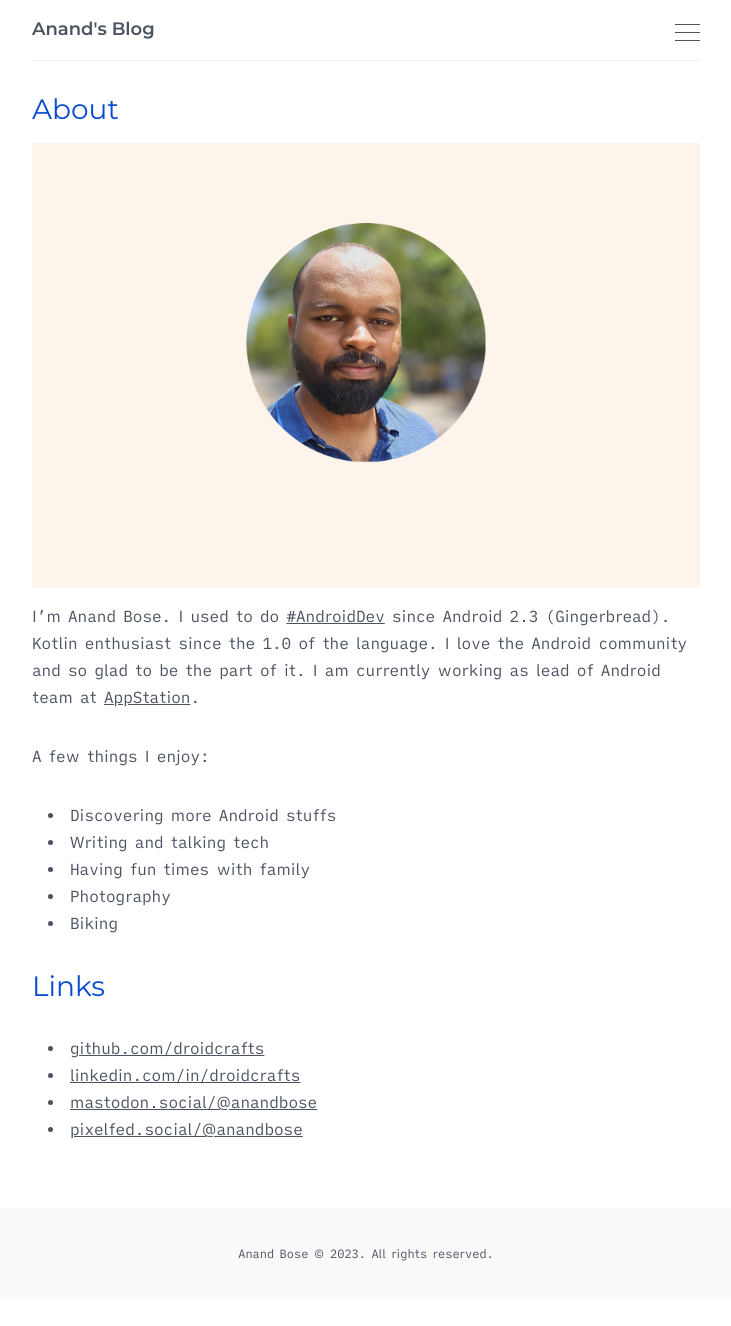
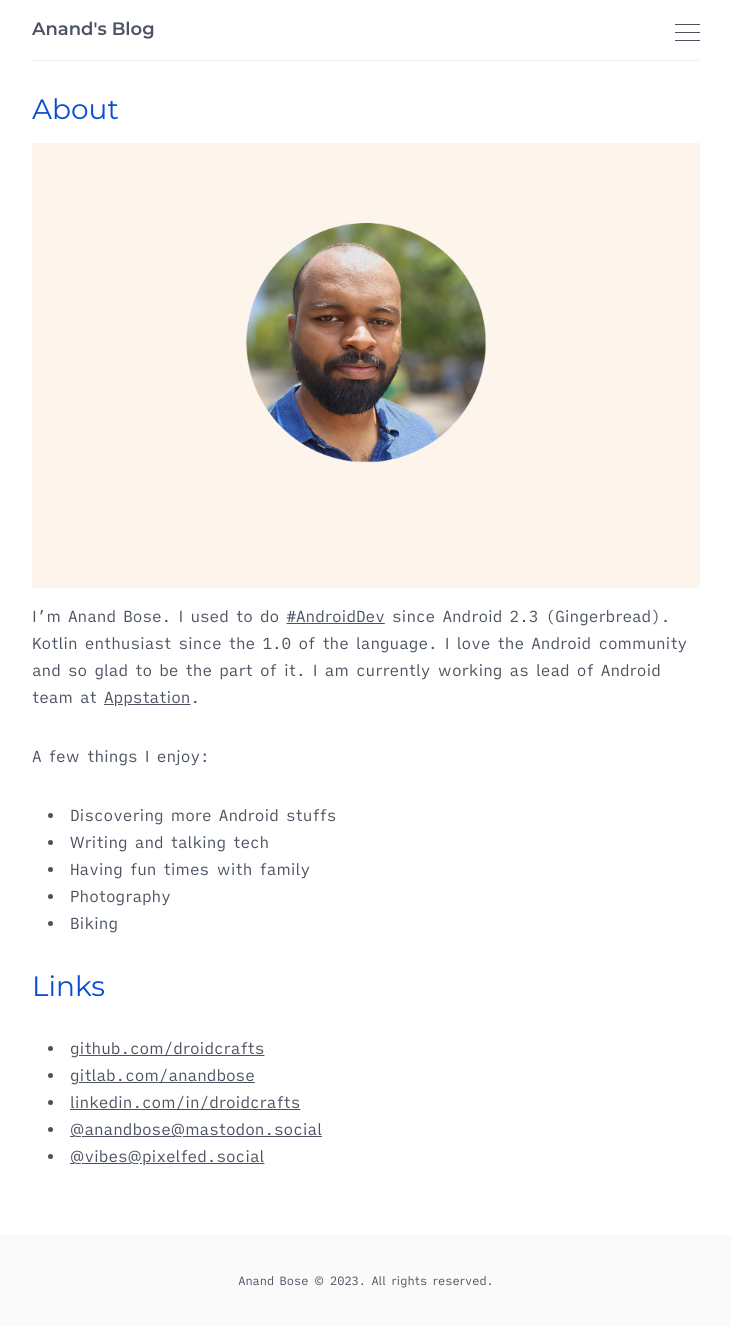
Before and after one commit to anandbosedev/anandbosedev.github.io, a Jekyll site: the page built from _pages/about.md, in a window 1280 px wide. Shown: the whole page, without its empty margins (274-1005 px from the left). Built offline with Jekyll 4.4.1, drawn with Linux system fonts in a browser that asks for light colours; before the commit the page ends 1299 px from its top, so only the background shows below that.

Commit message:
Add GitLab URL, update Pixelfed URL

```diff
--- a/_includes/navigation.html
+++ b/_includes/navigation.html
@@ -33,6 +33,12 @@
   </a>
 </li>
 <li class='c-nav__item' role='presentation'>
+  <a class='c-nav__link' href='https://gitlab.com/anandbose' target="_blank">
+    <i class="fa-brands fa-gitlab"></i>
+    GitLab
+  </a>
+</li>
+<li class='c-nav__item' role='presentation'>
   <a class='c-nav__link' href='https://linkedin.com/in/droidcrafts' target="_blank">
     <i class="fa-brands fa-linkedin"></i>
     LinkedIn
@@ -45,7 +51,7 @@
   </a>
 </li>
 <li class='c-nav__item' role='presentation'>
-  <a class='c-nav__link' href='https://pixelfed.social/@anandbose' rel='me' target="_blank">
+  <a class='c-nav__link' href='https://pixelfed.social/@vibes' rel='me' target="_blank">
     <i class="fa-solid fa-camera"></i>
     Pixelfed
   </a>
--- a/_pages/about.md
+++ b/_pages/about.md
@@ -4,7 +4,7 @@ title: About
 image: '/images/pages/about.jpg'
 ---
 
-I'm Anand Bose. I used to do [#AndroidDev](/tag/AndroidDev/) since Android 2.3 (Gingerbread). Kotlin enthusiast since the 1.0 of the language. I love the Android community and so glad to be the part of it. I am currently working as lead of Android team at [AppStation](https://appstation.in).
+I'm Anand Bose. I used to do [#AndroidDev](/tag/AndroidDev/) since Android 2.3 (Gingerbread). Kotlin enthusiast since the 1.0 of the language. I love the Android community and so glad to be the part of it. I am currently working as lead of Android team at [Appstation](https://appstation.in).
 
 A few things I enjoy:
 * Discovering more Android stuffs
@@ -16,6 +16,7 @@ A few things I enjoy:
 ## Links
 
 * [github.com/droidcrafts](https://github.com/droidcrafts)
+* [gitlab.com/anandbose](https://gitlab.com/anandbose)
 * [linkedin.com/in/droidcrafts](https://linkedin.com/in/droidcrafts)
-* [mastodon.social/@anandbose](https://mastodon.social/@anandbose)
-* [pixelfed.social/@anandbose](https://pixelfed.social/@anandbose)
+* [@anandbose@mastodon.social](https://mastodon.social/@anandbose)
+* [@vibes@pixelfed.social](https://pixelfed.social/@vibes)
```
